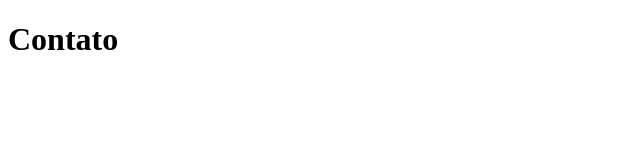
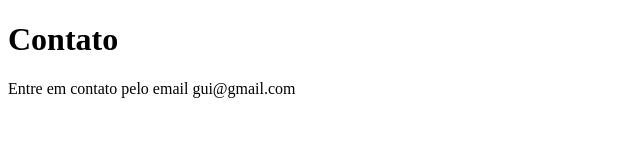
Before and after one commit to Guilherme2001/sistema-de-cadastro, a plain HTML site: page contato.html in a window 1280 px wide. Shown: the whole page, without its empty margins (0-640 px from the left). Drawn offline with Linux system fonts and the light colour scheme.

Commit message:
adicionando o email de contato

```diff
--- a/contato.html
+++ b/contato.html
@@ -8,5 +8,6 @@
 </head>
 <body>
     <h1>Contato</h1>
+    <p>Entre em contato pelo email gui@gmail.com</p>
 </body>
 </html>
```
